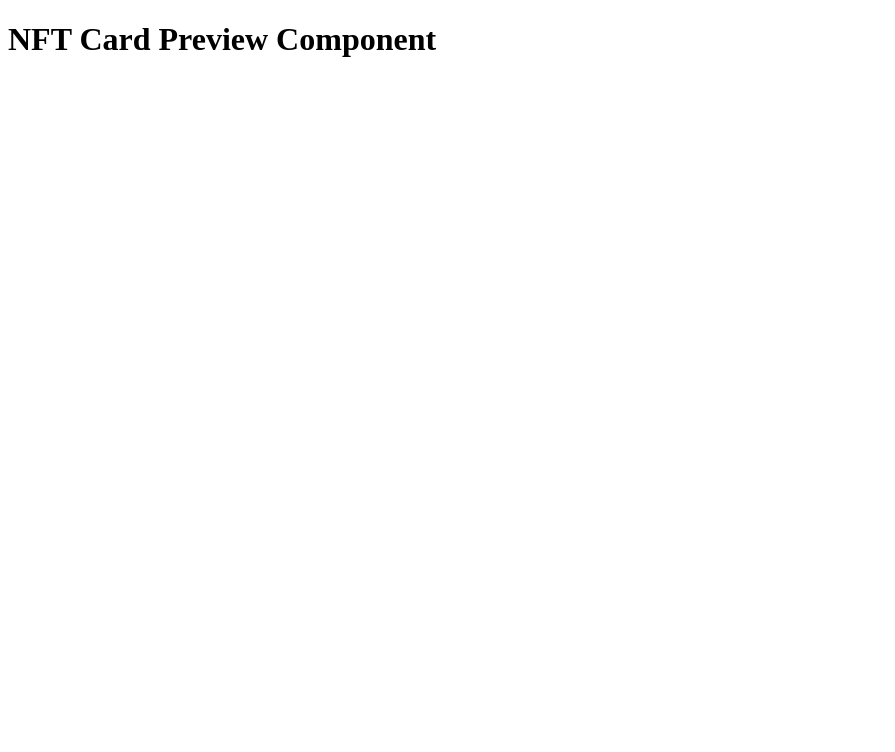
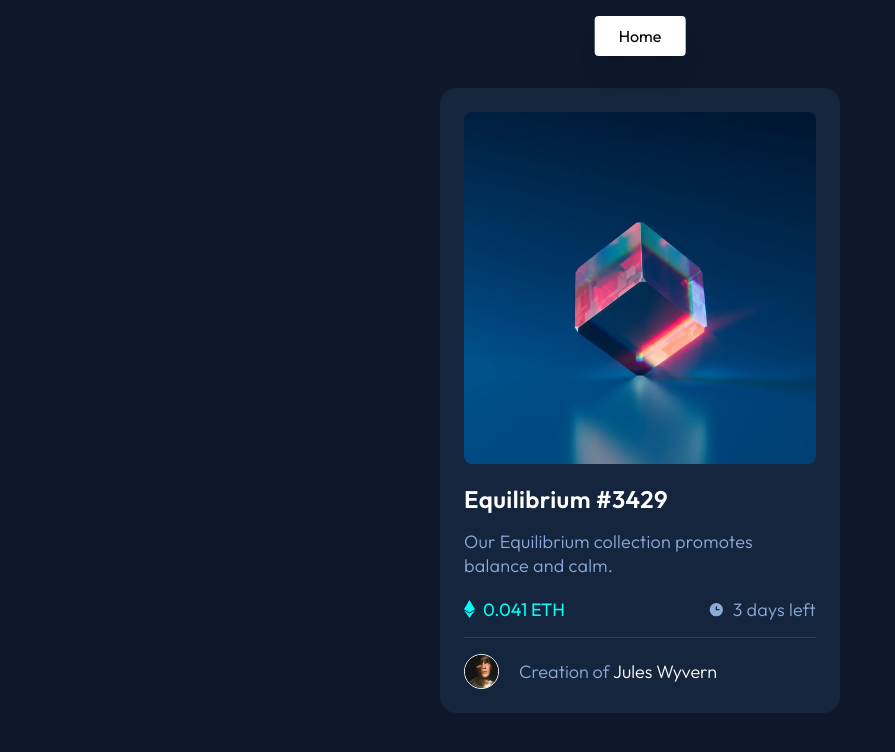
Before and after one commit to john-mirage/frontend-mentor, a Next.js app: page /nftpreviewcard in a window 1280 px wide. Shown: the top 752 px of the page, without its empty margins (0-895 px from the left). Built offline with nearby package versions, Linux system fonts and the light colour scheme.

Commit message:
feat(nft): add style for nft preview card component

```diff
--- /dev/null
+++ b/src/components/ntfpreviewcard/Author.js
@@ -0,0 +1,58 @@
+import Image from "next/image";
+import styled from "styled-components";
+import avatar from "@assets/nftpreviewcard/image-avatar.png";
+
+const Container = styled.div`
+    display: flex;
+    flex-direction: row;
+    align-items: center;
+`;
+
+const AvatarContainer = styled.div`
+    display: block;
+    width: 3.5rem;
+    height: 3.5rem;
+    border-radius: 50%;
+    border: 1px solid #fff;
+    margin-right: 2rem;
+`;
+
+const TextContainer = styled.div`
+    display: block;
+    font-size: 1.8rem;
+    font-weight: 300;
+`;
+
+const TextCreation = styled.span`
+    color: ${props => props.theme.softBlue};
+`;
+
+const TextAuthor = styled.a`
+    display: inline;
+    color: ${props => props.theme.white};
+
+    &:hover {
+        color: ${props => props.theme.cyan};
+    }
+`;
+
+function Author() {
+    return (
+        <Container>
+            <AvatarContainer>
+                <Image
+                    src={avatar}
+                    alt="Jules Wyvern profile picture"
+                    width="35"
+                    height="35"
+                />
+            </AvatarContainer>
+            <TextContainer>
+                <TextCreation>Creation of </TextCreation>
+                <TextAuthor>Jules Wyvern</TextAuthor>
+            </TextContainer>
+        </Container>
+    );
+}
+
+export default Author;
--- /dev/null
+++ b/src/components/ntfpreviewcard/Card.js
@@ -0,0 +1,100 @@
+import Image from "next/image";
+import styled from "styled-components";
+import Crypto from "@components/ntfpreviewcard/Crypto";
+import Timer from "@components/ntfpreviewcard/Timer";
+import Author from "@components/ntfpreviewcard/Author";
+import equilibrium from "@assets/nftpreviewcard/image-equilibrium.jpg";
+
+const Container = styled.article`
+    width: 100%;
+    height: auto;
+    padding: 2.4rem;
+    border-radius: 1.6rem;
+    background-color: ${props => props.theme.backgroundCard};
+
+    @media screen and (min-width: 448px) {
+        width: 40rem;
+        margin-left: auto;
+        margin-right: auto;
+    }
+`;
+
+const ImageContainer = styled.div`
+    position: relative;
+    width: 100%;
+    height: auto;
+    border-radius: 0.8rem;
+    overflow: hidden;
+    margin-bottom: 2rem;
+`;
+
+const ImageOverlay = styled.a`
+    display: block;
+    position: absolute;
+    top: 0;
+    left: 0;
+    width: 100%;
+    height: 100%;
+    background-color: ${props => props.theme.cyan};
+`;
+
+const Title = styled.a`
+    display: block;
+    font-size: 2.4rem;
+    font-weight: 600;
+    color: ${props => props.theme.white};
+    margin-bottom: 1.6rem;
+    letter-spacing: 0.04rem;
+
+    &:hover {
+        color: ${props => props.theme.cyan};
+    }
+`;
+
+const Description = styled.p`
+    font-size: 1.8rem;
+    font-weight: 300;
+    color: ${props => props.theme.softBlue};
+    line-height: 2.4rem;
+    letter-spacing: 0.02rem;
+    margin-bottom: 2rem;
+`;
+
+const Row = styled.div`
+    display: flex;
+    flex-direction: row;
+    justify-content: space-between;
+`;
+
+const Divider = styled.div`
+    width: 100%;
+    height: 0.1rem;
+    margin-bottom: 1.6rem;
+    margin-top: 1.6rem;
+    background-color: ${props => props.theme.backgroundLine};
+`;
+
+function Card() {
+    return (
+        <Container>
+            <ImageContainer>
+                <Image
+                    src={equilibrium}
+                    alt="Equilibrium illustration"
+                    layout="responsive"
+                    priority
+                />
+            </ImageContainer>
+            <Title>Equilibrium #3429</Title>
+            <Description>Our Equilibrium collection promotes balance and calm.</Description>
+            <Row>
+                <Crypto />
+                <Timer />
+            </Row>
+            <Divider />
+            <Author />
+        </Container>
+    );
+}
+
+export default Card;
--- /dev/null
+++ b/src/components/ntfpreviewcard/Crypto.js
@@ -0,0 +1,41 @@
+import Image from "next/image";
+import styled from "styled-components";
+import ethereum from "@assets/nftpreviewcard/icon-ethereum.svg";
+
+const Container = styled.div`
+    display: flex;
+    flex-direction: row;
+    align-items: center;
+`;
+
+const ImageContainer = styled.div`
+    display: block;
+    width: 1.1rem;
+    height: 1.8rem;
+    margin-right: 0.8rem;
+`;
+
+const Amount = styled.p`
+    font-size: 1.8rem;
+    font-weight: 500;
+    text-transform: uppercase;
+    color: ${props => props.theme.cyan};
+`;
+
+function Crypto() {
+    return (
+        <Container>
+            <ImageContainer>
+                <Image
+                    src={ethereum}
+                    alt="Ethereum crypto currency icon"
+                    width="11"
+                    height="18"
+                />
+            </ImageContainer>
+            <Amount>0.041 ETH</Amount>
+        </Container>
+    );
+}
+
+export default Crypto;
--- /dev/null
+++ b/src/components/ntfpreviewcard/Page.js
@@ -0,0 +1,22 @@
+import styled from "styled-components";
+import Card from "@components/ntfpreviewcard/Card";
+
+const Container = styled.main`
+    width: 100%;
+    min-height: 100vh;
+    display: flex;
+    flex-direction: row;
+    align-items: center;
+    padding: 2.4rem;
+    background-color: ${props => props.theme.backgroundMain};
+`;
+
+function Page() {
+    return (
+        <Container>
+            <Card />
+        </Container>
+    );
+}
+
+export default Page;
--- /dev/null
+++ b/src/components/ntfpreviewcard/Timer.js
@@ -0,0 +1,41 @@
+import Image from "next/image";
+import styled from "styled-components";
+import clock from "@assets/nftpreviewcard/icon-clock.svg";
+
+const Container = styled.div`
+    display: flex;
+    flex-direction: row;
+    align-items: center;
+`;
+
+const ImageContainer = styled.div`
+    display: block;
+    width: 1.7rem;
+    height: 1.7rem;
+    margin-right: 0.8rem;
+`;
+
+const Amount = styled.p`
+    font-size: 1.8rem;
+    font-weight: 300;
+    color: ${props => props.theme.softBlue};
+    letter-spacing: 0.02rem;
+`;
+
+function Timer() {
+    return (
+        <Container>
+            <ImageContainer>
+                <Image
+                    src={clock}
+                    alt="Clock icon illustration"
+                    width="17"
+                    height="17"
+                />
+            </ImageContainer>
+            <Amount>3 days left</Amount>
+        </Container>
+    );
+}
+
+export default Timer;
--- a/src/pages/nftpreviewcard.js
+++ b/src/pages/nftpreviewcard.js
@@ -1,6 +1,35 @@
+import Head from "next/head";
+import { ThemeProvider } from "styled-components";
+import GlobalStyle from "@styles/GlobalStyle";
+import Fab from "@components/Fab";
+import Page from "@components/ntfpreviewcard/Page";
+
+const theme = {
+    softBlue: "hsl(215, 51%, 70%)",
+    cyan: "hsl(178, 100%, 50%)",
+    backgroundMain: "hsl(217, 54%, 11%)",
+    backgroundCard: "hsl(216, 50%, 16%)",
+    backgroundLine: "hsl(215, 32%, 27%)",
+    white: "hsl(0, 0%, 100%)"
+}
+
 function NFTPreviewCard() {
     return (
-        <h1>NFT Card Preview Component</h1>
+        <>
+            <GlobalStyle fontFamily="Outfit" />
+            <Head>
+                <meta charSet="UTF-8" key="charset" />
+                <meta httpEquiv="X-UA-Compatible" content="IE=edge" key="edge" />
+                <meta name="viewport" content="width=device-width, initial-scale=1.0" key="viewport" />
+                <link href="https://fonts.googleapis.com/css2?family=Outfit:wght@300;400;600&display=swap" rel="stylesheet" key="font" />
+                <link rel="icon" href="./favicon.png" key="favicon" />
+                <title>Frontend Mentor | NFT Preview Card</title>
+            </Head>
+            <ThemeProvider theme={theme}>
+                <Fab />
+                <Page />
+            </ThemeProvider>
+        </>
     );
 }
 
```
